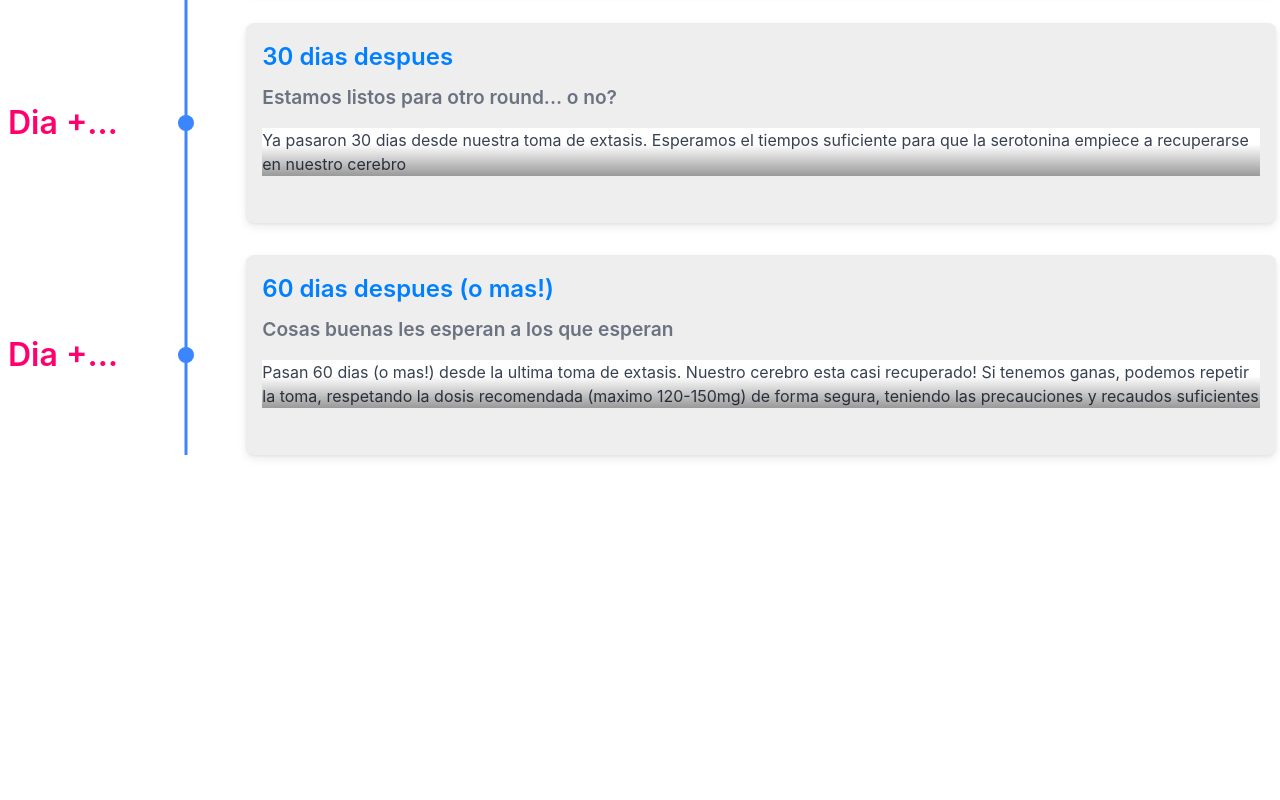
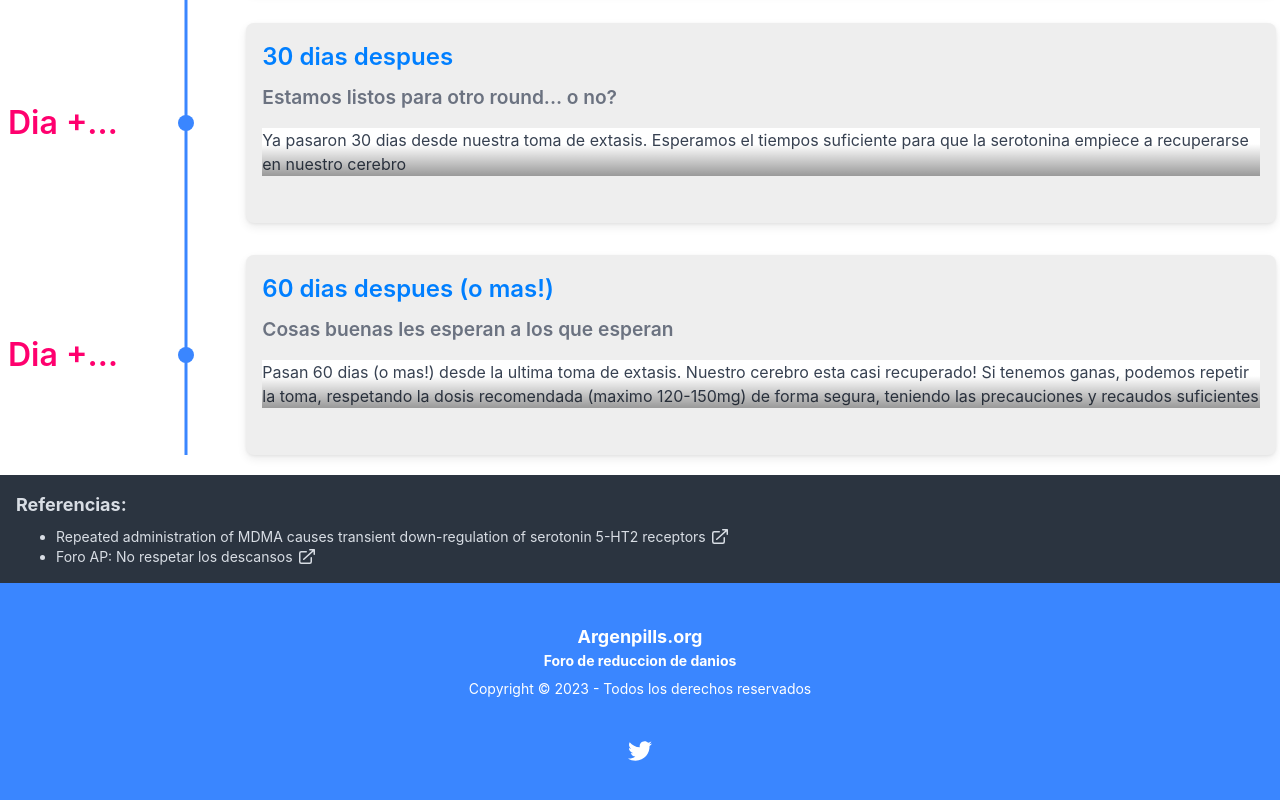
Before and after one commit to stitcharg/argenpills-descansos, a React (Vite) app: page / in a window 1280 px wide. Shown: the part 1736-2536 px from the top of the page. Before the commit the page ends 2211 px from the top, so only its background shows below. Built offline with nearby package versions, Linux system fonts and the light colour scheme.

Commit message:
Arreglado el modo mobile, agregado hero image, agregado footer y referencias

```diff
--- a/src/App.tsx
+++ b/src/App.tsx
@@ -1,4 +1,5 @@
 import './App.css'
+import Footer from './components/footer'
 
 import HeroComponent from './components/hero'
 import Timeline from './components/timeline'
@@ -11,6 +12,7 @@
 					<HeroComponent />
 					<div className="divider"></div>
 					<Timeline />
+					<Footer />
 				</div>
 			</div>
 		</>
--- /dev/null
+++ b/src/components/footer.tsx
@@ -0,0 +1,24 @@
+import References from "./references";
+
+function Footer() {
+	return (
+		<div className="row">
+			<References />
+			<footer className="footer footer-center p-10 bg-ap.blue text-white">
+				<div>
+					<p className="font-bold">
+						<a href="https://argenpills.org" className="text-lg">Argenpills.org</a><br />Foro de reduccion de danios
+					</p>
+					<p>Copyright © 2023 - Todos los derechos reservados</p>
+				</div>
+				<div>
+					<div className="grid grid-flow-col gap-4">
+						<a href="https://www.x.com/argenpills"><svg xmlns="http://www.w3.org/2000/svg" width="24" height="24" viewBox="0 0 24 24" className="fill-current"><path d="M24 4.557c-.883.392-1.832.656-2.828.775 1.017-.609 1.798-1.574 2.165-2.724-.951.564-2.005.974-3.127 1.195-.897-.957-2.178-1.555-3.594-1.555-3.179 0-5.515 2.966-4.797 6.045-4.091-.205-7.719-2.165-10.148-5.144-1.29 2.213-.669 5.108 1.523 6.574-.806-.026-1.566-.247-2.229-.616-.054 2.281 1.581 4.415 3.949 4.89-.693.188-1.452.232-2.224.084.626 1.956 2.444 3.379 4.6 3.419-2.07 1.623-4.678 2.348-7.29 2.04 2.179 1.397 4.768 2.212 7.548 2.212 9.142 0 14.307-7.721 13.995-14.646.962-.695 1.797-1.562 2.457-2.549z"></path></svg></a>
+					</div>
+				</div>
+			</footer>
+		</div>
+	);
+}
+
+export default Footer;
--- a/src/components/hero.tsx
+++ b/src/components/hero.tsx
@@ -1,7 +1,7 @@
 function HeroComponent() {
 	return (
-		<div className="hero min-v-screen bg-base-200">
-			<div className="hero-content text-center">
+		<div className="hero min-v-screen" style={{ backgroundImage: 'url(/public/hero.jpg)' }}>
+			<div className="hero-content text-center text-white">
 				<div className="max-w-md">
 					<h1 className="text-5xl font-bold">Hola!</h1>
 					<p className="py-6">En este sitio vamos a tratar de explicarte porque es importante esperar <strong>al menos 30 dias</strong> entre tomas de extasis</p>
--- a/src/components/references.tsx
+++ b/src/components/references.tsx
@@ -1,6 +1,29 @@
 const References = () => {
 	//https://pubmed.ncbi.nlm.nih.gov/1359444/
-	return (<></>);
+	return (
+		<footer className="footer items-center p-4 bg-neutral text-neutral-content">
+			<div className="items-center grid-flow-row">
+				<h2 className="text-lg font-bold">Referencias:</h2>
+				<ul className="list-disc pl-10">
+					<li>
+						<a href="https://pubmed.ncbi.nlm.nih.gov/1359444/" className="flex" target="out">Repeated administration of MDMA causes transient down-regulation of serotonin 5-HT2 receptors
+							<svg xmlns="http://www.w3.org/2000/svg" viewBox="0 0 20 20" fill="currentColor" className="w-5 h-5 ml-1">
+								<path fillRule="evenodd" d="M4.25 5.5a.75.75 0 00-.75.75v8.5c0 .414.336.75.75.75h8.5a.75.75 0 00.75-.75v-4a.75.75 0 011.5 0v4A2.25 2.25 0 0112.75 17h-8.5A2.25 2.25 0 012 14.75v-8.5A2.25 2.25 0 014.25 4h5a.75.75 0 010 1.5h-5z" clipRule="evenodd" />
+								<path fillRule="evenodd" d="M6.194 12.753a.75.75 0 001.06.053L16.5 4.44v2.81a.75.75 0 001.5 0v-4.5a.75.75 0 00-.75-.75h-4.5a.75.75 0 000 1.5h2.553l-9.056 8.194a.75.75 0 00-.053 1.06z" clipRule="evenodd" />
+							</svg>
+
+						</a>
+					</li>
+					<li><a href="https://argenpills.org/showthread.php?tid=1086" className="flex" target="out">Foro AP: No respetar los descansos
+						<svg xmlns="http://www.w3.org/2000/svg" viewBox="0 0 20 20" fill="currentColor" className="w-5 h-5 ml-1">
+							<path fillRule="evenodd" d="M4.25 5.5a.75.75 0 00-.75.75v8.5c0 .414.336.75.75.75h8.5a.75.75 0 00.75-.75v-4a.75.75 0 011.5 0v4A2.25 2.25 0 0112.75 17h-8.5A2.25 2.25 0 012 14.75v-8.5A2.25 2.25 0 014.25 4h5a.75.75 0 010 1.5h-5z" clipRule="evenodd" />
+							<path fillRule="evenodd" d="M6.194 12.753a.75.75 0 001.06.053L16.5 4.44v2.81a.75.75 0 001.5 0v-4.5a.75.75 0 00-.75-.75h-4.5a.75.75 0 000 1.5h2.553l-9.056 8.194a.75.75 0 00-.053 1.06z" clipRule="evenodd" />
+						</svg>
+					</a></li>
+				</ul>
+			</div>
+		</footer>
+	);
 }
 
 export default References;
--- a/tailwind.config.js
+++ b/tailwind.config.js
@@ -14,6 +14,14 @@
 
 			'xl': '1280px',
 			// => @media (min-width: 1280px) { ... }
+		},
+		colors: {
+			'ap.yellow': '#FFBE0B',
+			'ap.orange': '#FB5607',
+			'ap.pink': '#FF006E',
+			'ap.purple': '#8338EC',
+			'ap.blue': '#3A86FF',
+			'white': '#FFFFFF'
 		}
 	}
 };
```
Also changed, not shown: public/hero.jpg (added).
